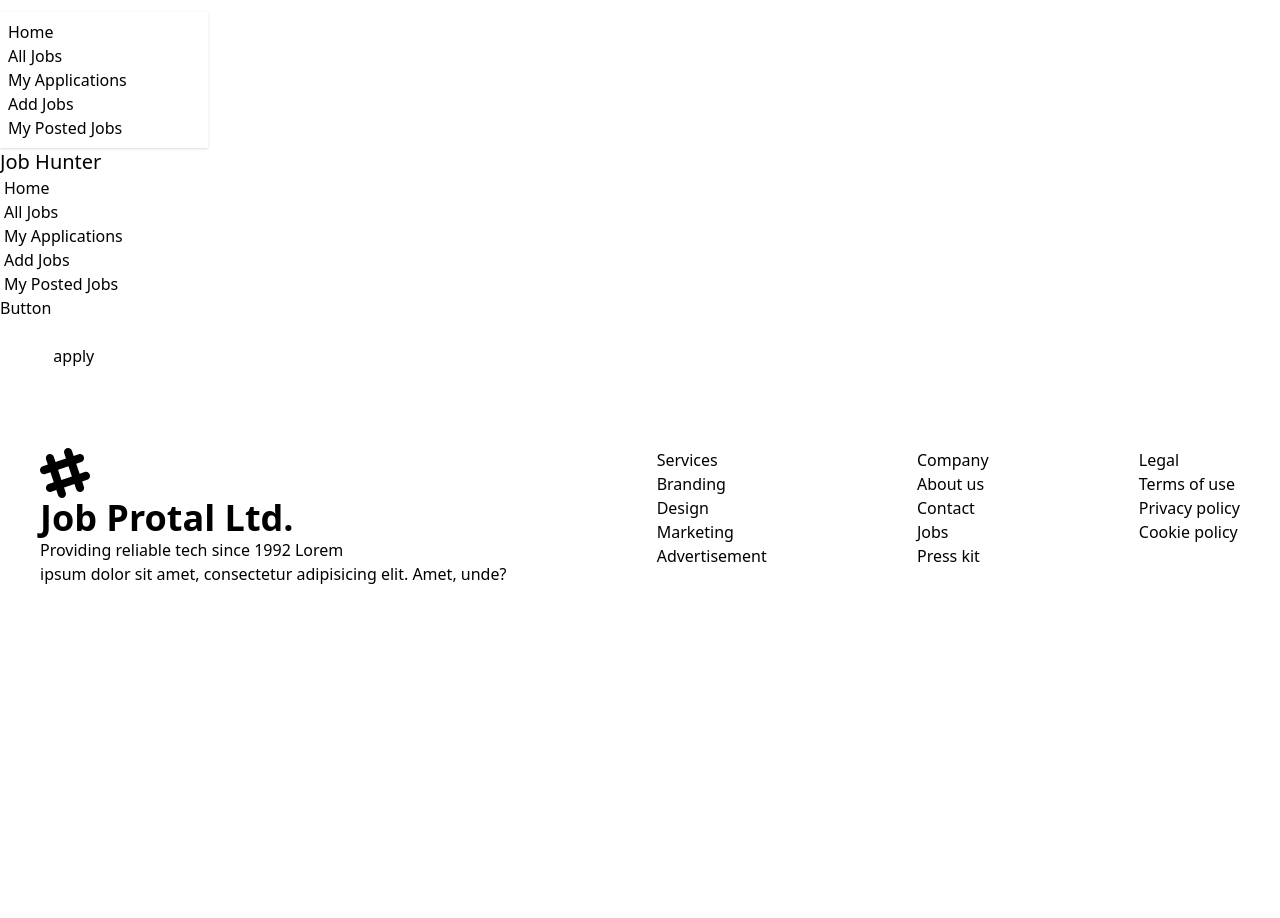
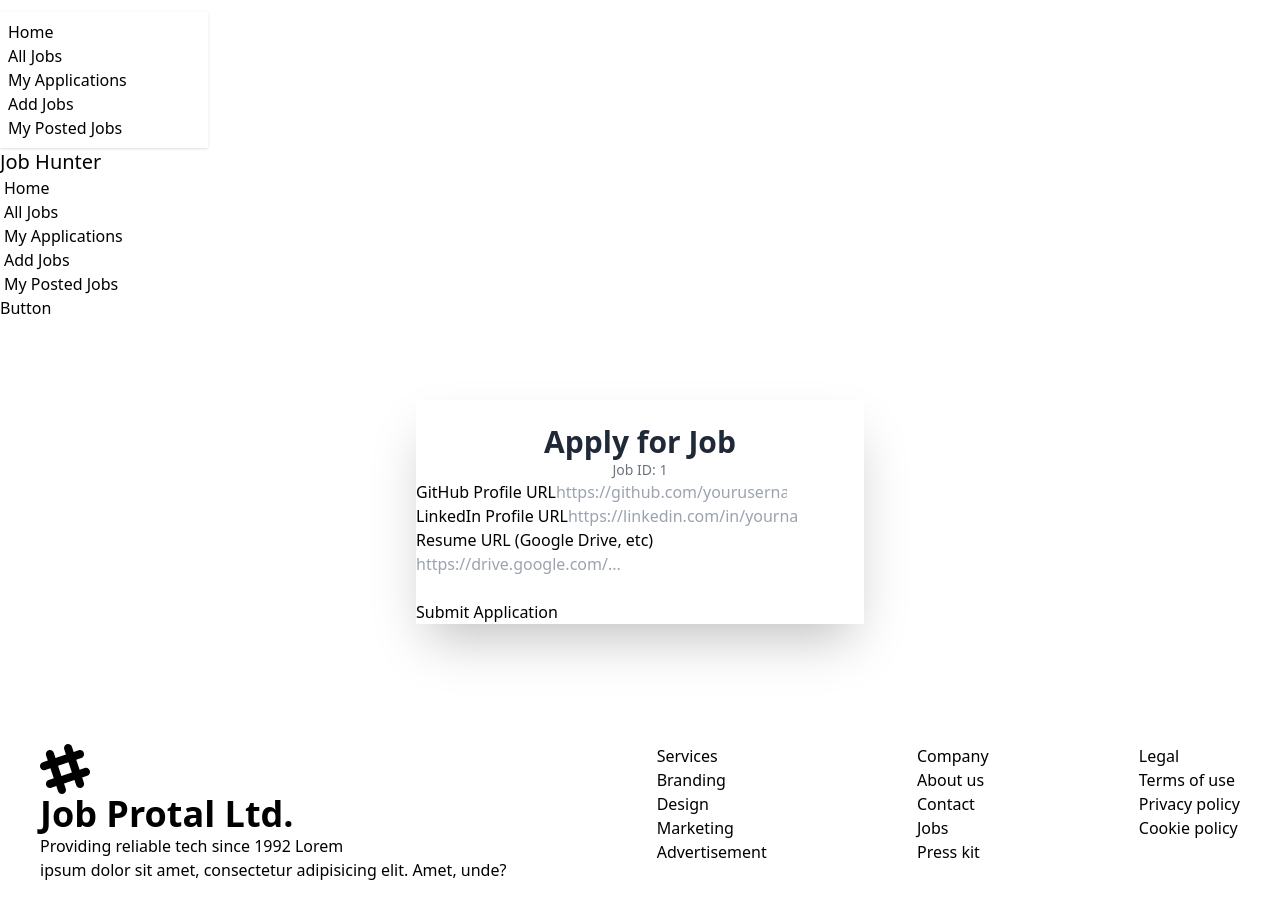
Before and after one commit to mdriyajulislamakash11/job-protal-practice-client-site, a React (Vite) app: page /jobApply/1 in a window 1280 px wide. Shown: the top 918 px of the page. Before the commit the page ends 800 px from the top, so only its background shows below. Built offline with nearby package versions, Linux system fonts and the light colour scheme.

Commit message:
apply er jonno from banalam

```diff
--- a/src/pages/JobApply.jsx
+++ b/src/pages/JobApply.jsx
@@ -1,11 +1,75 @@
-import React from 'react';
+import React from "react";
+import { useParams } from "react-router-dom";
 
 const JobApply = () => {
-    return (
-        <div className='w-11/12 mx-auto my-6'>
-            apply
+  const { id } = useParams();
+
+  const handleJobApply = (e) => {
+    e.preventDefault();
+    const form = e.target;
+    const github = form.github.value;
+    const linkdin = form.linkdin.value;
+    const resume = form.resume.value;
+
+
+
+  };
+
+  return (
+    <div className="my-20 px-4 flex justify-center">
+      <div className="card bg-base-100 w-full max-w-md shadow-2xl">
+        <div className="text-center pt-6">
+          <h2 className="text-3xl font-bold text-gray-800">Apply for Job</h2>
+          <p className="text-sm text-gray-500">Job ID: {id}</p>
         </div>
-    );
+        <form onSubmit={handleJobApply} className="card-body">
+          <div className="form-control">
+            <label className="label">
+              <span className="label-text font-medium">GitHub Profile URL</span>
+            </label>
+            <input
+              type="url"
+              name="github"
+              placeholder="https://github.com/yourusername"
+              className="input input-bordered"
+              required
+            />
+          </div>
+          <div className="form-control">
+            <label className="label">
+              <span className="label-text font-medium">
+                LinkedIn Profile URL
+              </span>
+            </label>
+            <input
+              type="url"
+              name="linkdin"
+              placeholder="https://linkedin.com/in/yourname"
+              className="input input-bordered"
+              required
+            />
+          </div>
+          <div className="form-control">
+            <label className="label">
+              <span className="label-text font-medium">
+                Resume URL (Google Drive, etc)
+              </span>
+            </label>
+            <input
+              type="url"
+              name="resume"
+              placeholder="https://drive.google.com/..."
+              className="input input-bordered"
+              required
+            />
+          </div>
+          <div className="form-control mt-6">
+            <button className="btn btn-primary">Submit Application</button>
+          </div>
+        </form>
+      </div>
+    </div>
+  );
 };
 
 export default JobApply;
```
Also changed, not shown: src/auth/firebase.init.js (added).
